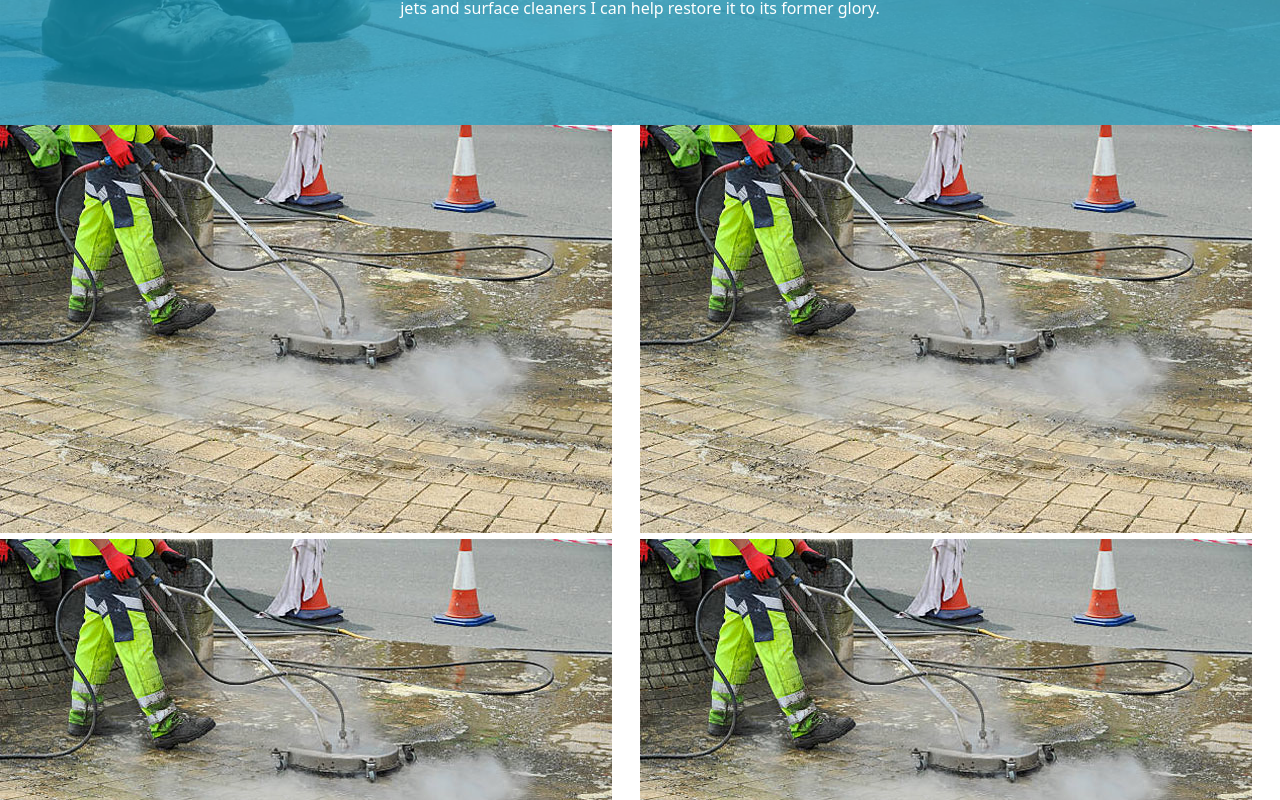
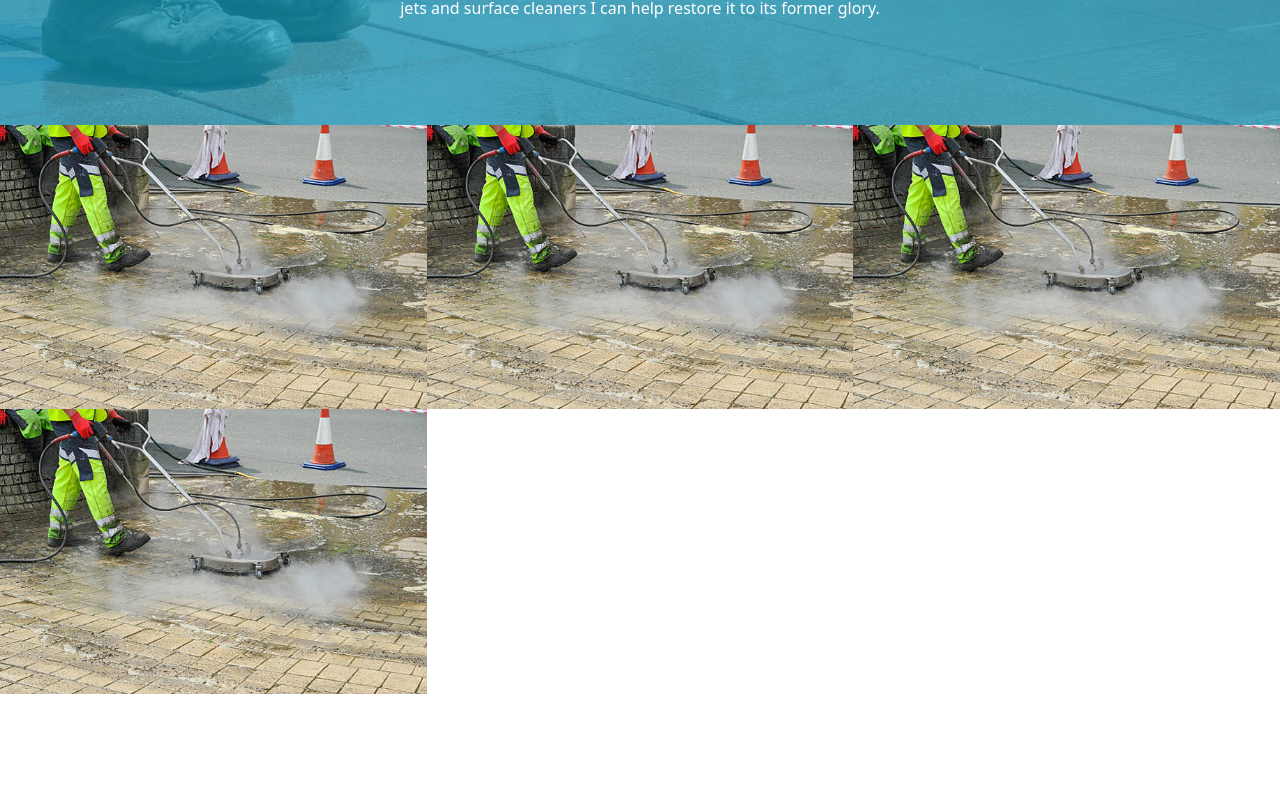
Before and after one commit to alfiemartin/pressure-precision, a Next.js app: page / in a window 1280 px wide. Shown: the part 760-1560 px from the top of the page. After the commit the page ends 1454 px from the top, so only its background shows below. Built offline with nearby package versions, Linux system fonts and the light colour scheme.

Commit message:
fixed grid and menu stuff

```diff
--- a/components/BurgerMenu.tsx
+++ b/components/BurgerMenu.tsx
@@ -1,5 +1,5 @@
 import React from "react";
-import { slide as Menu } from "react-burger-menu";
+import { stack as Menu } from "react-burger-menu";
 import MenuList from "./MenuList";
 
 const BurgerMenu = () => {
@@ -13,7 +13,7 @@ const BurgerMenu = () => {
         burgerButtonClassName='w-8 h-8 bg-none relative'
         burgerBarClassName='bg-brand-blue hover:bg-black'
       >
-        <MenuList className='flex-col text-right pr-0' />
+        <MenuList className='flex-col pr-0' />
       </Menu>
     </div>
   );
--- a/components/Header.tsx
+++ b/components/Header.tsx
@@ -9,7 +9,6 @@ export const Header = () => {
   return (
     <header className='w-full dark:text-white'>
       <nav className={`flex justify-between items-center bg-white fixed w-full z-10 shadow-md p-2`}>
-        <div className='flex items-center'>
         <picture className='w-[280px] relative'>
           <Link href='/' passHref>
             <a>
@@ -17,7 +16,6 @@ export const Header = () => {
             </a>
           </Link>
         </picture>
-        </div>
 
         <div className='flex justify-end gap-8 font-semibold text-black'>
           <MenuList className='hidden nav-close:flex' />
--- a/components/MenuList.tsx
+++ b/components/MenuList.tsx
@@ -9,22 +9,34 @@ const MenuList = ({ className }: MenuListProps) => {
   return (
     <ul className={`flex justify-end gap-8 pr-8 font-semibold text-black ${className}`}>
       <li>
-        <Link href='/'>Home</Link>
+        <Link href='/'>
+          <a className='hover:underline'>Home</a>
+        </Link>
       </li>
       <li>
-        <Link href='/about'>About</Link>
+        <Link href='/about'>
+          <a className='hover:underline'>About</a>
+        </Link>
       </li>
       <li>
-        <Link href='/services'>Services</Link>
+        <Link href='/services'>
+          <a className='hover:underline'>Services</a>
+        </Link>
       </li>
       <li>
-        <Link href='/gallery'>Gallery</Link>
+        <Link href='/gallery'>
+          <a className='hover:underline'>Gallery</a>
+        </Link>
       </li>
       <li>
-        <Link href='/areas-covered'>Areas Covered</Link>
+        <Link href='/areas-covered'>
+          <a className='hover:underline'>Areas Covered</a>
+        </Link>
       </li>
       <li>
-        <Link href='/contact'>Contact</Link>
+        <Link href='/contact'>
+          <a className='hover:underline'>Contact</a>
+        </Link>
       </li>
     </ul>
   );
--- a/pages/index.tsx
+++ b/pages/index.tsx
@@ -68,18 +68,18 @@ const Home: NextPage = () => {
           </p>
         </CtaContainer>
       </section>
-      <section className='grid grid-cols-1 sm:grid-cols-2'>
-        <div>
-          <Image src={drivewaysBlock} alt='driveways' />
+      <section className='grid grid-cols-1 sm:grid-cols-2 lg:grid-cols-3'>
+        <div className='text-[0px]'>
+          <Image src={drivewaysBlock} layout='responsive' alt='driveways' />
         </div>
-        <div>
-          <Image src={drivewaysBlock} alt='driveways' />
+        <div className='text-[0px]'>
+          <Image src={drivewaysBlock} layout='responsive' alt='driveways' />
         </div>
-        <div>
-          <Image src={drivewaysBlock} alt='driveways' />
+        <div className='text-[0px]'>
+          <Image src={drivewaysBlock} layout='responsive' alt='driveways' />
         </div>
-        <div>
-          <Image src={drivewaysBlock} alt='driveways' />
+        <div className='text-[0px]'>
+          <Image src={drivewaysBlock} layout='responsive' alt='driveways' />
         </div>
       </section>
     </div>
```
Lines whose indentation alone changed are shown as unchanged.
